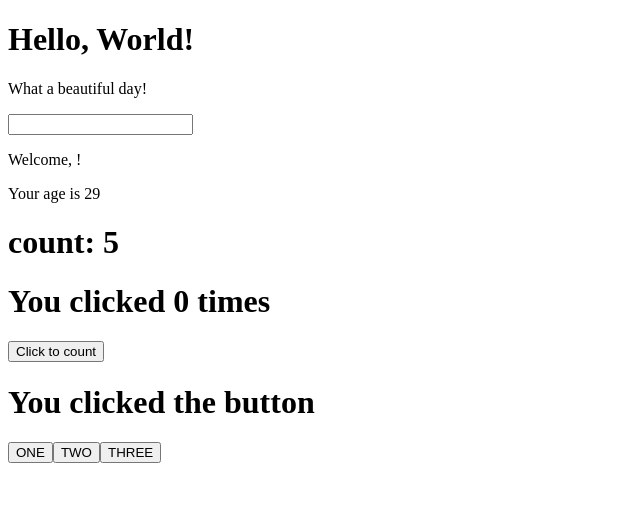
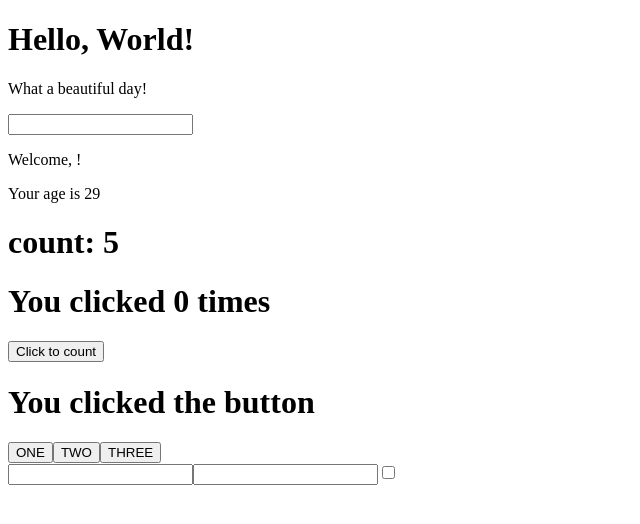
Before and after one commit to stefaniazocco/react-exercises, a React (Create React App) app: page / in a window 1280 px wide. Shown: the top 524 px of the page, without its empty margins (0-640 px from the left). Built offline with nearby package versions, Linux system fonts and the light colour scheme.

Commit message:
add login

```diff
--- a/src/App.js
+++ b/src/App.js
@@ -4,6 +4,7 @@
 import { Counter } from "./Counter"
 import { Hello } from "./Hello"
 import { InteractiveWelcome } from "./InteractiveWelcome"
+import { Login } from "./Login"
 
 export class App extends React.Component{
     render() {
@@ -13,6 +14,7 @@
                     <Counter initialValue = {0} incrementAmount = {1} incrementInterval = {1000}/>
                     <ClickCounter />
                     <ClickTracker />
+                    <Login />
                 </div>
     }
 }
--- /dev/null
+++ b/src/Login.js
@@ -0,0 +1,26 @@
+import React from "react"
+
+
+export class Login extends React.Component{
+    state= {
+        username: "",
+        password: "",
+        remember: false
+    }
+    handleInputChange = (event) => {
+        const value = event.target.value
+        const name = event.target.name
+        const type = event.target.type
+        const checked = event.target.checked
+        this.setState({
+            [name] : type === "checkbox" ? checked : value
+        })
+    }
+    render() {
+        return  <div>
+                    <input name="username" value={this.state.username} onChange={this.handleInputChange} />
+                    <input name="password" type="password" value={this.state.password} onChange={this.handleInputChange} />
+                    <input name="remember" type="checkbox" checked={this.state.remember} onChange={this.handleInputChange} />
+                </div>
+    }
+}
```
